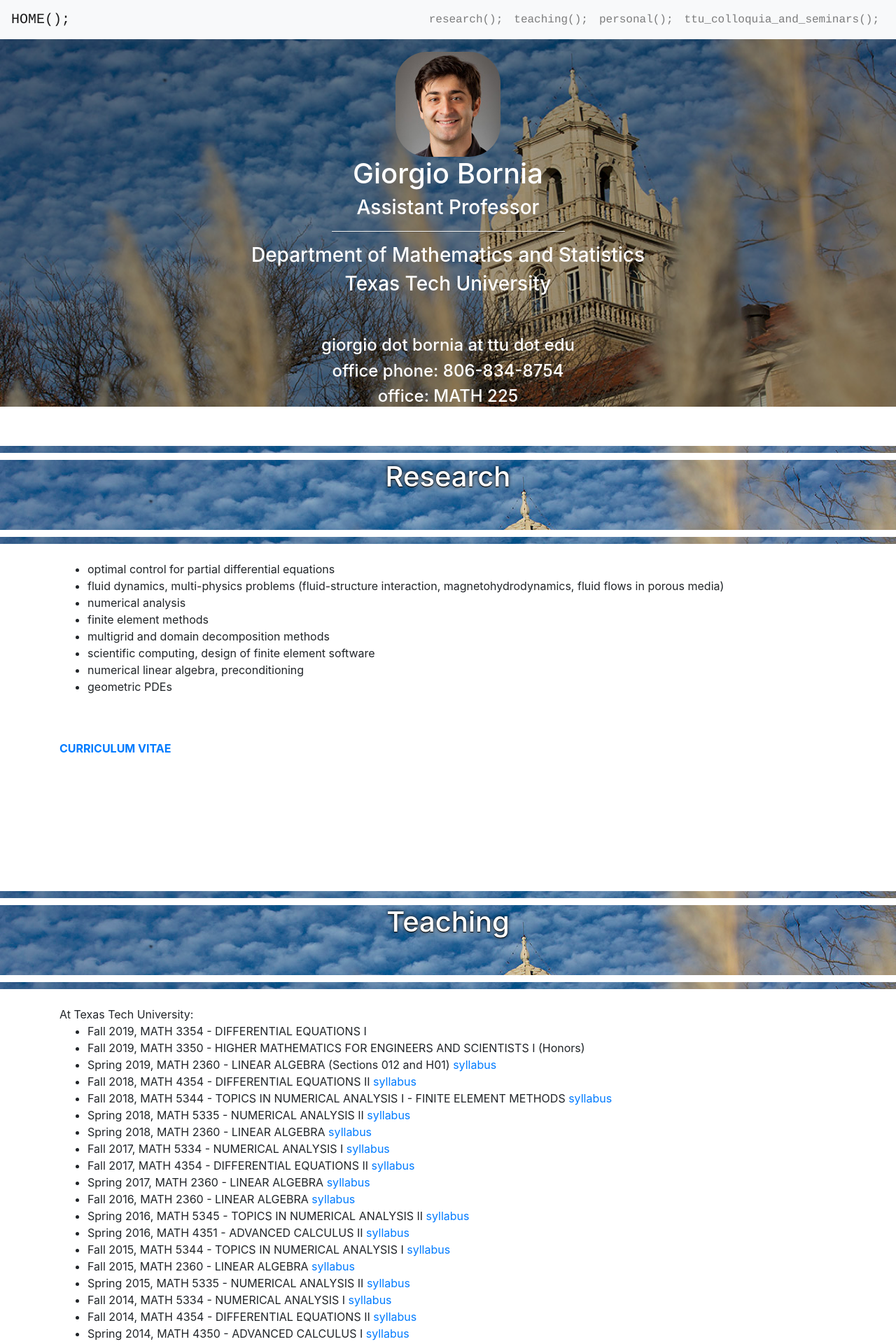
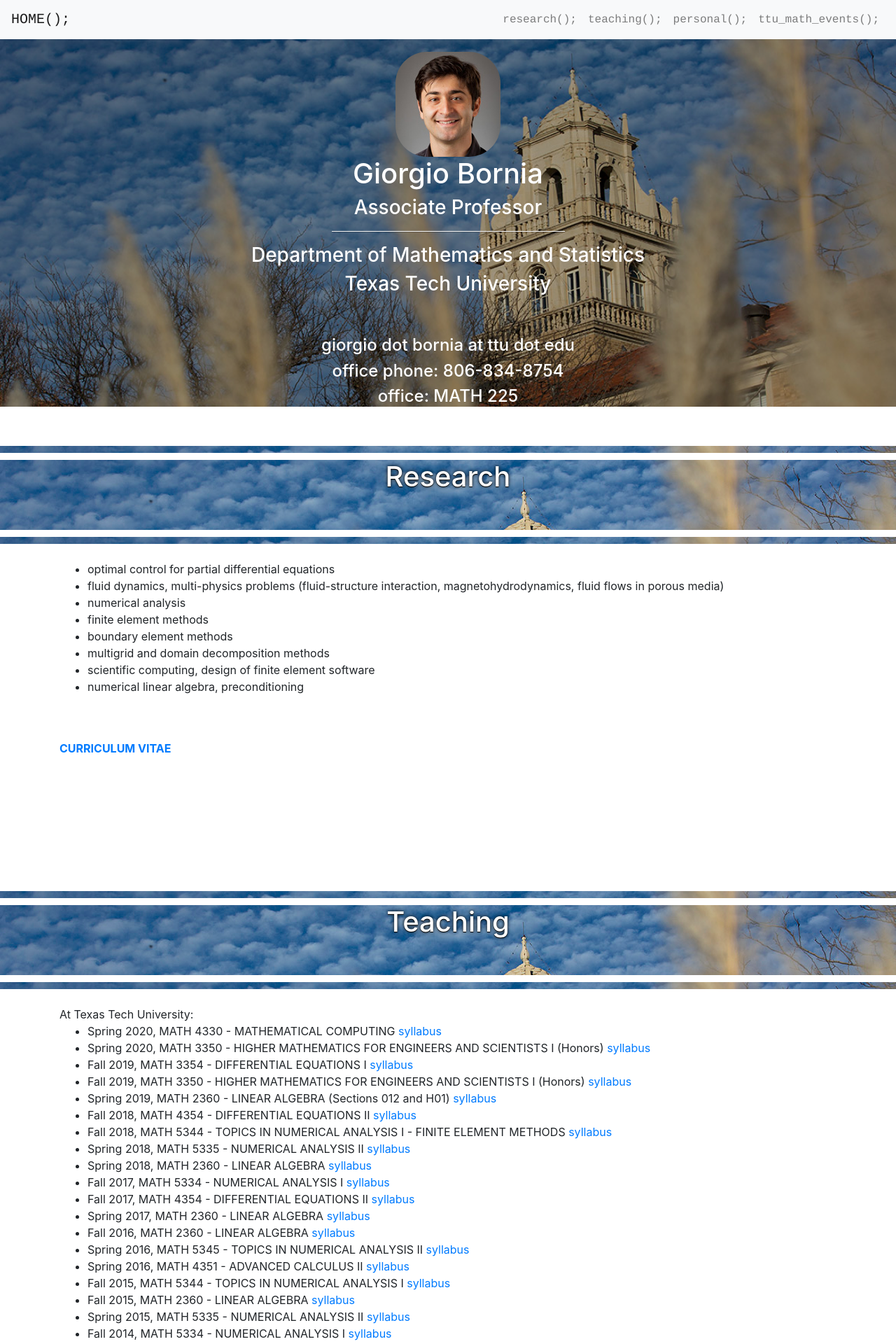
Before and after one commit to giorgiobornia/website, a PHP site: page / in a window 1280 px wide. Shown: the top 1920 px of the page at 70% size. Run offline with PHP 8.4, Linux system fonts and the light colour scheme.

Commit message:
Added some syllabi and updated some little thing

```diff
--- a/index.php
+++ b/index.php
@@ -36,7 +36,7 @@
 
   <img src="./img/giorgio_bornia.jpg" alt="giorgio" style=" border-radius : 30%; ">
     <h1> Giorgio Bornia </h1>
-    <h3> Assistant Professor </h3>
+    <h3> Associate Professor </h3>
      <hr class="intro-divider">
     <h3> Department of Mathematics and Statistics </h3>
     <h3> Texas Tech University </h3>
@@ -82,10 +82,11 @@
  <li>  fluid dynamics, multi-physics problems (fluid-structure interaction, magnetohydrodynamics, fluid flows in porous media)  </li>
  <li>  numerical analysis  </li>
  <li>  finite element methods   </li>
+ <li>  boundary element methods   </li>
  <li> multigrid and domain decomposition methods  </li>
  <li> scientific computing, design of finite element software  </li>
  <li> numerical linear algebra, preconditioning  </li>
- <li> geometric PDEs </li>
+<!--  <li> geometric PDEs </li> -->
  </ul>
 
 
@@ -148,12 +149,21 @@
 
 
  <ul>
+
+ <li> Spring 2020, MATH 4330 - MATHEMATICAL COMPUTING
+  <a href="./teaching/2020a_spring_math4330.pdf" > syllabus </a>
+  </li>
+
+ <li> Spring 2020, MATH 3350 - HIGHER MATHEMATICS FOR ENGINEERS AND SCIENTISTS I (Honors)
+  <a href="./teaching/2020a_spring_math3350.pdf" > syllabus </a>
+  </li>
+
   <li> Fall 2019, MATH 3354 - DIFFERENTIAL EQUATIONS I
-<!--   <a href="./teaching/2019b_fall_math3354.pdf" > syllabus </a>  -->
+  <a href="./teaching/2019b_fall_math3354.pdf" > syllabus </a>
   </li>
 
  <li> Fall 2019, MATH 3350 - HIGHER MATHEMATICS FOR ENGINEERS AND SCIENTISTS I (Honors)
-<!--   <a href="./teaching/2019b_fall_math3350.pdf" > syllabus </a>  -->
+  <a href="./teaching/2019b_fall_math3350.pdf" > syllabus </a>
   </li>
 
   <li> Spring 2019, MATH 2360 - LINEAR ALGEBRA (Sections 012 and H01)
--- a/navbar.php
+++ b/navbar.php
@@ -31,7 +31,7 @@ aria-label="Toggle navigation"
   <li class="nav-item"><a class="nav-link" style="font-family: 'Courier Bold', Courier, monospace; "  href="#my_teaching"> teaching(); </a></li> <!-- DIFFERENCE with FULL LINK and only LOCAL LINK for scrolling...http://www.math.ttu.edu/~gbornia/index.php#my_teaching-->
   <li class="nav-item"><a class="nav-link" style="font-family: 'Courier Bold', Courier, monospace; "  href="#my_personal"> personal(); </a></li>
 <!--   <li><a href="http://femttu.github.io/">./software</a></li> -->
-  <li class="nav-item"><a class="nav-link" style="font-family: 'Courier Bold', Courier, monospace; "  href="http://www.math.ttu.edu/colloquia_and_seminars/"> ttu_colloquia_and_seminars(); </a></li>
+  <li class="nav-item"><a class="nav-link" style="font-family: 'Courier Bold', Courier, monospace; "  href="http://www.math.ttu.edu/events/"> ttu_math_events(); </a></li>
 <!-- here I need to provide ABSOLUTE PATHS because this navigation bar
 is included by files in several positions... -->
 <!-- Or I should do some php with a variable...-->
```
Also changed, not shown: 5 other files.
